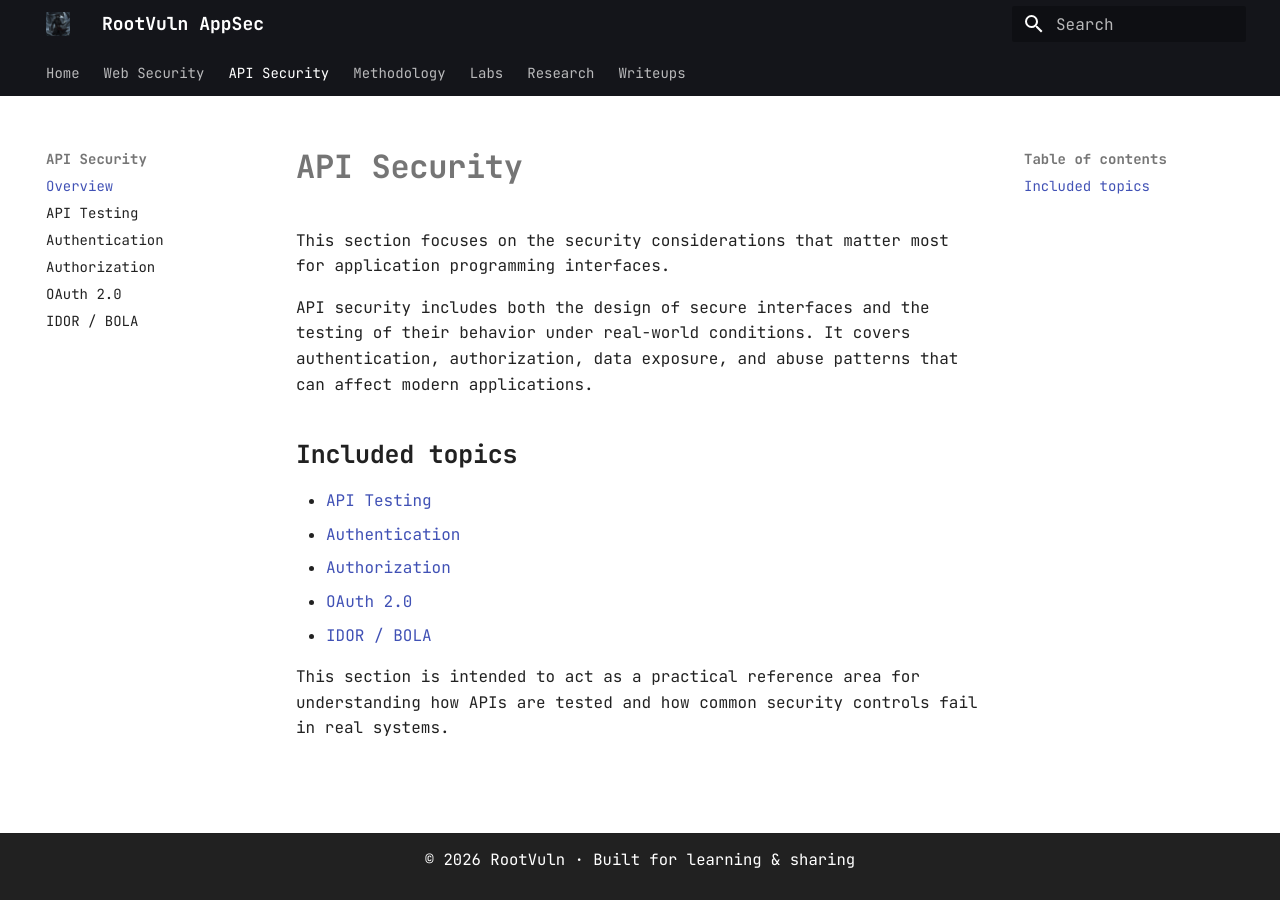
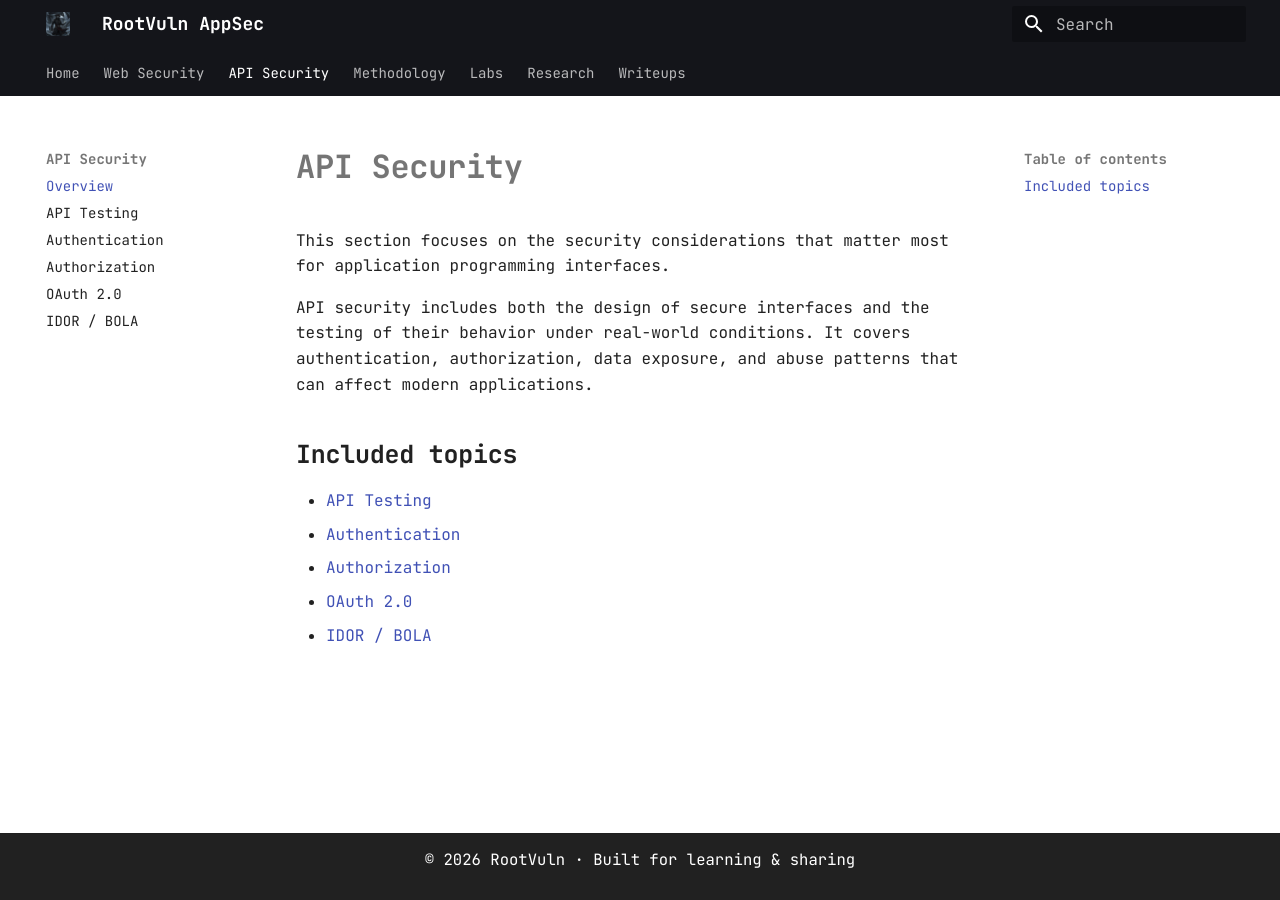
Before and after one commit to rootvuln/rootvuln.github.io, an MkDocs documentation site: the page built from docs/api-security/index.md, in a window 1280 px wide. Built offline with MkDocs 1.6.1 and Material for MkDocs 9.7.7, drawn with Linux system fonts in a browser that asks for light colours.

Commit message:
Updated Index Files

```diff
--- a/docs/api-security/index.md
+++ b/docs/api-security/index.md
@@ -11,5 +11,3 @@ API security includes both the design of secure interfaces and the testing of th
 - [Authorization](authorization.md)
 - [OAuth 2.0](oauth.md)
 - [IDOR / BOLA](idor-bola.md)
-
-This section is intended to act as a practical reference area for understanding how APIs are tested and how common security controls fail in real systems.
```
Also changed, not shown: docs/methodology/index.md (+0 -2 lines), docs/research/index.md (+0 -2 lines), docs/web-security/index.md (+0 -2 lines), docs/writeups/index.md (+0 -2 lines).
